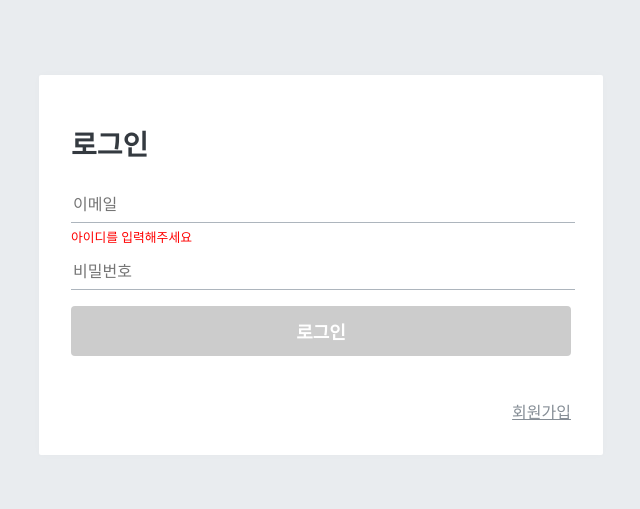
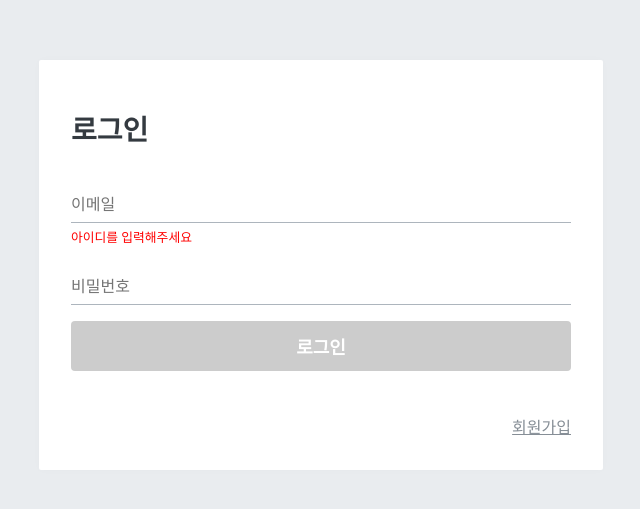
Before and after one commit to wanted-onboarding-10team/wanted-onboarding-week1, a React (Create React App) app: page /signin in a window 1280 px wide. Shown: the part 135-644 px from the top of the page, without its empty margins (319-959 px from the left). Built offline with nearby package versions, Linux system fonts and the light colour scheme; a web font is replaced by a local one.

Commit message:
:lipstick: auth input style 수정
input 너비가 layout 보다 커서 padding 수정

```diff
--- a/src/styles/authStyle.js
+++ b/src/styles/authStyle.js
@@ -27,7 +27,7 @@ export const StyledInput = styled.input`
   font-size: 1rem;
   border: none;
   border-bottom: 1px solid ${palette.gray[5]};
-  padding-bottom: 0.5rem;
+  padding: 1rem 0 0.5rem;
   outline: none;
   width: 100%;
   &:focus {
```
